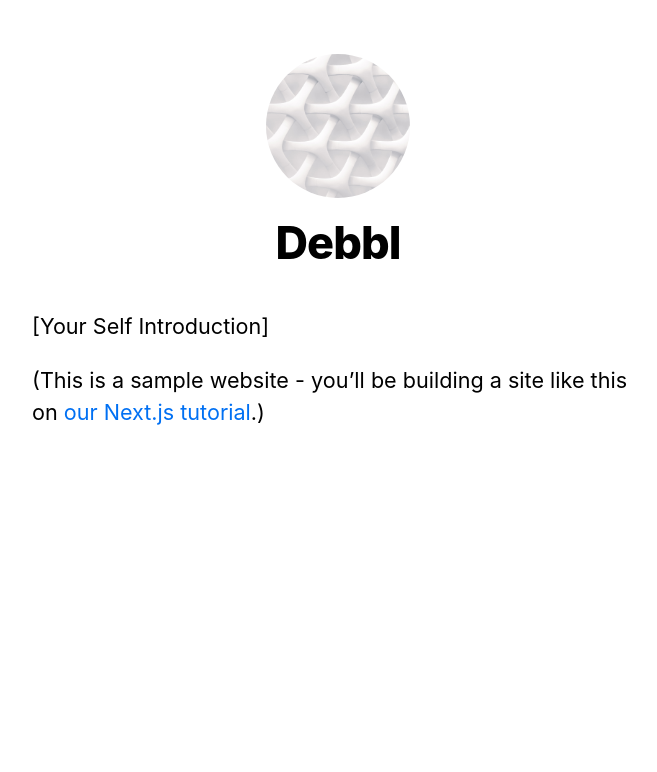
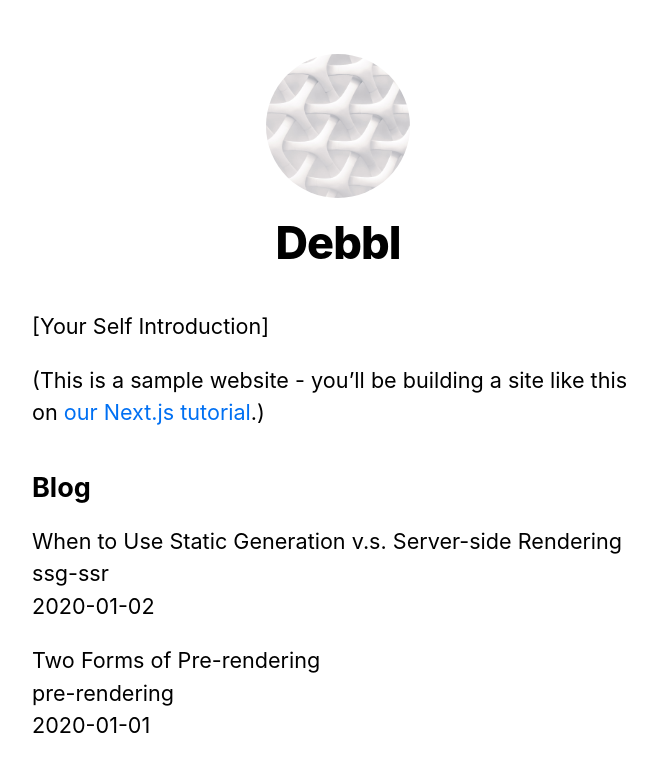
Before and after one commit to Debbl/nextjs-blog, a Next.js app: page / in a window 1280 px wide. Shown: the top 772 px of the page, without its empty margins (302-959 px from the left). Built offline with nearby package versions, Linux system fonts and the light colour scheme.

Commit message:
getStaticProps

```diff
--- /dev/null
+++ b/lib/posts.js
@@ -0,0 +1,37 @@
+import fs from 'fs';
+import path from 'path';
+import matter from 'gray-matter';
+
+const postsDirectory = path.join(process.cwd(), 'posts');
+
+export function getSortedPostsData() {
+  // Get file names under /posts
+  const fileNames = fs.readdirSync(postsDirectory);
+  const allPostsData = fileNames.map((fileName) => {
+    // Remove ".md" from file name to get id
+    const id = fileName.replace(/\.md$/, '');
+
+    // Read markdown file as string
+    const fullPath = path.join(postsDirectory, fileName);
+    const fileContents = fs.readFileSync(fullPath, 'utf8');
+
+    // Use gray-matter to parse the post metadata section
+    const matterResult = matter(fileContents);
+
+    // Combine the data with the id
+    return {
+      id,
+      ...matterResult.data,
+    };
+  });
+  // Sort posts by date
+  return allPostsData.sort(({ date: a }, { date: b }) => {
+    if (a < b) {
+      return 1;
+    } else if (a > b) {
+      return -1;
+    } else {
+      return 0;
+    }
+  });
+}
--- a/package.json
+++ b/package.json
@@ -7,6 +7,7 @@
   },
   "dependencies": {
     "classnames": "^2.3.1",
+    "gray-matter": "^4.0.3",
     "next": "latest",
     "react": "17.0.2",
     "react-dom": "17.0.2"
--- a/pages/index.js
+++ b/pages/index.js
@@ -1,10 +1,20 @@
 import Head from 'next/head';
-import Link from 'next/link';
 
 import Layout, { siteTitle } from '../components/layout';
+
+import { getSortedPostsData } from '../lib/posts';
 import utilStyles from '../styles/utils.module.css';
 
-export default function Home() {
+export async function getStaticProps() {
+  const allPostsData = getSortedPostsData();
+  return {
+    props: {
+      allPostsData,
+    },
+  };
+}
+
+export default function Home({ allPostsData }) {
   return (
     <Layout home>
       <Head>
@@ -17,6 +27,20 @@ export default function Home() {
           <a href="https://nextjs.org/learn">our Next.js tutorial</a>.)
         </p>
       </section>
+      <section className={`${utilStyles.headingMd} ${utilStyles.padding1px}`}>
+        <h2 className={utilStyles.headingLg}>Blog</h2>
+        <ul className={utilStyles.list}>
+          {allPostsData.map(({ id, date, title }) => (
+            <li className={utilStyles.listItem} key={id}>
+              {title}
+              <br />
+              {id}
+              <br />
+              {date}
+            </li>
+          ))}
+        </ul>
+      </section>
     </Layout>
   );
 }
--- /dev/null
+++ b/posts/pre-rendering.md
@@ -0,0 +1,11 @@
+---
+title: 'Two Forms of Pre-rendering'
+date: '2020-01-01'
+---
+
+Next.js has two forms of pre-rendering: **Static Generation** and **Server-side Rendering**. The difference is in **when** it generates the HTML for a page.
+
+- **Static Generation** is the pre-rendering method that generates the HTML at **build time**. The pre-rendered HTML is then _reused_ on each request.
+- **Server-side Rendering** is the pre-rendering method that generates the HTML on **each request**.
+
+Importantly, Next.js lets you **choose** which pre-rendering form to use for each page. You can create a "hybrid" Next.js app by using Static Generation for most pages and using Server-side Rendering for others.
--- /dev/null
+++ b/posts/ssg-ssr.md
@@ -0,0 +1,19 @@
+---
+title: 'When to Use Static Generation v.s. Server-side Rendering'
+date: '2020-01-02'
+---
+
+We recommend using **Static Generation** (with and without data) whenever possible because your page can be built once and served by CDN, which makes it much faster than having a server render the page on every request.
+
+You can use Static Generation for many types of pages, including:
+
+- Marketing pages
+- Blog posts
+- E-commerce product listings
+- Help and documentation
+
+You should ask yourself: "Can I pre-render this page **ahead** of a user's request?" If the answer is yes, then you should choose Static Generation.
+
+On the other hand, Static Generation is **not** a good idea if you cannot pre-render a page ahead of a user's request. Maybe your page shows frequently updated data, and the page content changes on every request.
+
+In that case, you can use **Server-Side Rendering**. It will be slower, but the pre-rendered page will always be up-to-date. Or you can skip pre-rendering and use client-side JavaScript to populate data.
```
Also changed, not shown: 1 other file (tests, documents, lock files or other folders).
